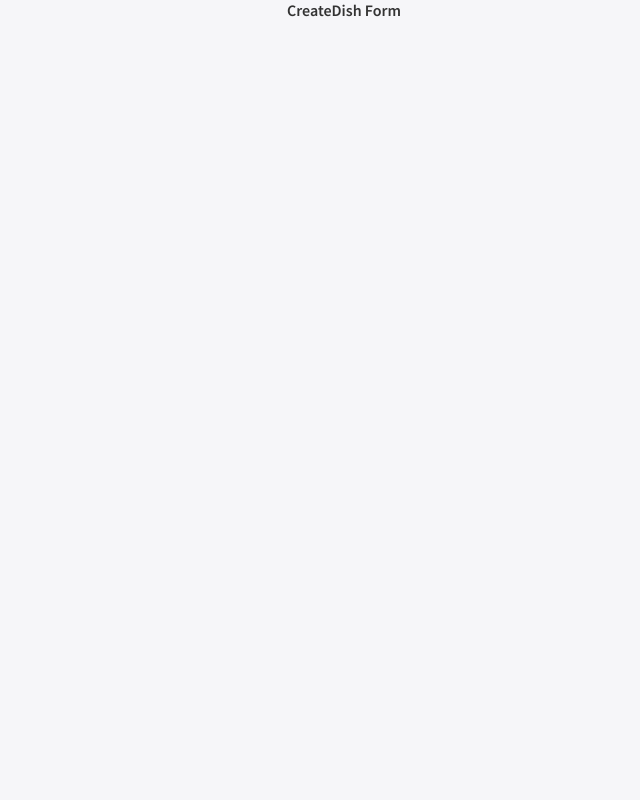
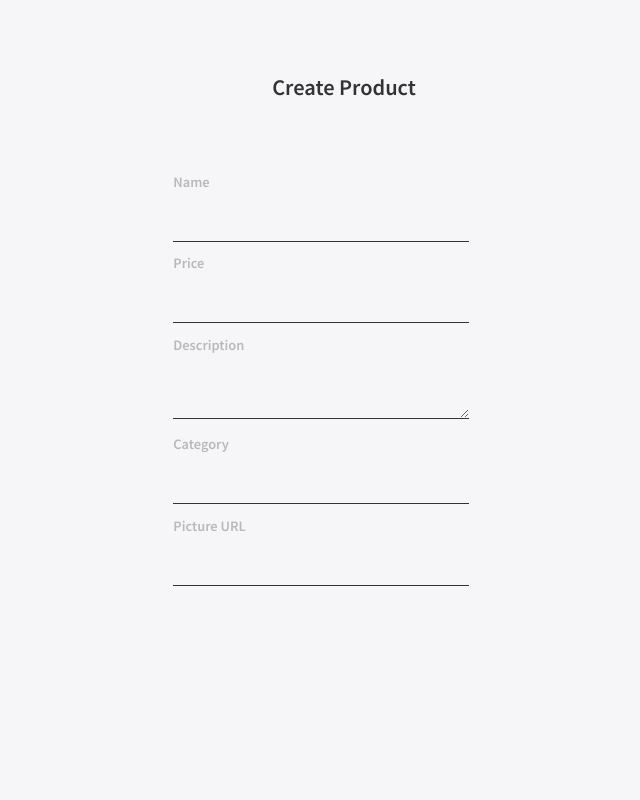
Before and after one commit to codeableorg/react-eatable-dav31rg, a React (Vite) app: page /create in a window 1280 px wide. Shown: the top 800 px of the page, without its empty margins (296-936 px from the left). Built offline with nearby package versions, Linux system fonts and the light colour scheme; no server answers.

Commit message:
Add Create new dish page

```diff
--- a/src/pages/CreateDish.jsx
+++ b/src/pages/CreateDish.jsx
@@ -1,8 +1,22 @@
+import styled from '@emotion/styled';
 import React from 'react'
+import DishForm from '../components/Form'
+
+const StyledTitle = styled.p`
+  font-weight: 600;
+  font-size: 1.4em;
+  line-height: 1.8em;
+  text-align: center;
+  margin-top: 3em;
+  margin-bottom: 3em;
+`;
 
 const CreateDish = () => {
   return (
-    <div>CreateDish Form</div>
+    <>
+      <StyledTitle>Create Product</StyledTitle>
+      <DishForm buttonName="Create"/>
+    </>
   )
 }
 
```
